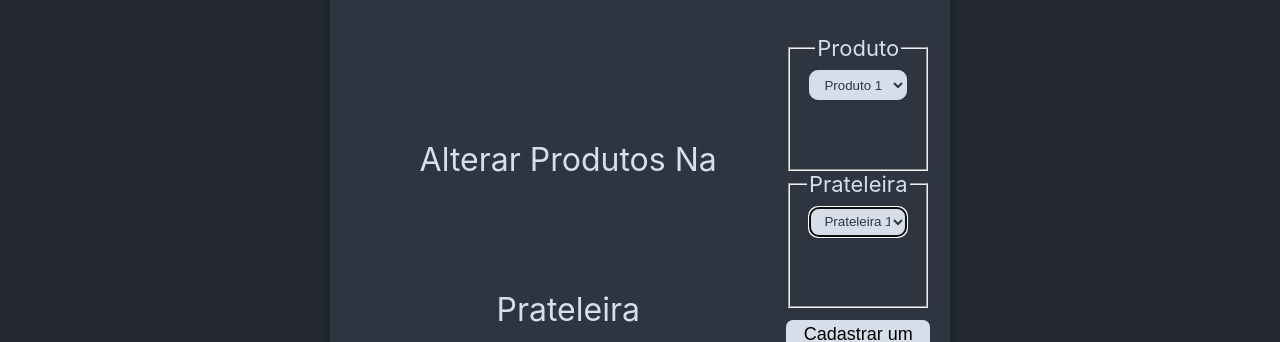
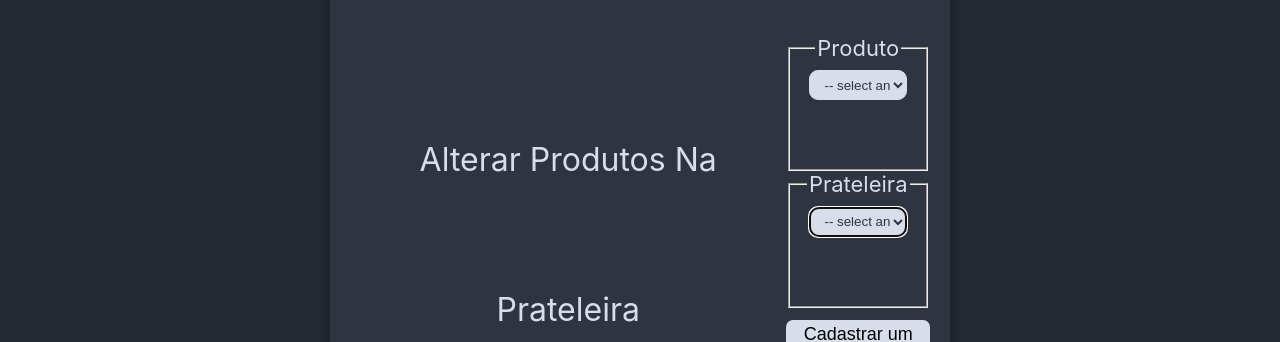
Before and after one commit to Ndrake337/EstoqueInteligenteSite, a React (Create React App) app: page /ShelfHandler in a window 1280 px wide. Shown: the part 220-562 px from the top of the page. Built offline with nearby package versions, Linux system fonts and the light colour scheme.

Commit message:
Rota de alteeração do produto na prateleira Adcionada

```diff
--- a/src/backendData.js
+++ b/src/backendData.js
@@ -21,10 +21,7 @@ export const Data = [
         {shelfId:5,shelfName:'Prateleira 5'},
     ],
     [
-        {productId: 1,productName:'Produto 1'},
-        {productId: 2,productName:'Produto 2'},
-        {productId: 3,productName:'Produto 3'},
-        {productId: 4,productName:'Produto 4'},
-        {productId: 5,productName:'Produto 5'},
+        {productId: 1,productName:'Anti-pulgas'},
+        {productId: 2,productName:'Leite Condensado Moça'},
     ]
 ];
--- a/src/pages/ChangeProductOnShelf/ChangeProductOnShelf.jsx
+++ b/src/pages/ChangeProductOnShelf/ChangeProductOnShelf.jsx
@@ -12,12 +12,13 @@ export default function AddNewProducts({ dataShelfs, dataProducts }) {
   let handleSubmit = async (e) => {
     e.preventDefault();
     try {
-      let res = await fetch("http://127.0.0.1:5000/atualizaProdutoPrateleira", {
+      let res = await fetch("https://apiestoqueinteligente.herokuapp.com/atualizaProdutoPrateleira", {
         method: "POST",
-        headers: {
+        headers: { 'Content-Type': 'application/json' },
+        body: JSON.stringify({
           nome_produto: productName,
-          nome_prateleira: productName,
-        },
+          nome_prateleira: Number(shelfName.replace('Prateleira ','')),
+        }),
       });
       console.log(res)
       let resJson = await res.json();
@@ -36,7 +37,6 @@ export default function AddNewProducts({ dataShelfs, dataProducts }) {
 
 
   const AvailableShelfs = dataShelfs.map((dataShelfs) =>
-
     <option key={dataShelfs} id={dataShelfs.shelfId} >{dataShelfs.shelfName}</option>
   );
 
@@ -62,8 +62,9 @@ export default function AddNewProducts({ dataShelfs, dataProducts }) {
                 autoFocus
                 placeholder='Selecione o Produto'
                 list='AvailableProducts'
+
                 required>
-
+                <option selected value={''} > -- select an option -- </option>
                 {AvailableProducts}
 
               </select>
@@ -80,6 +81,7 @@ export default function AddNewProducts({ dataShelfs, dataProducts }) {
                 placeholder='Selecione a Prateleira'
                 list='AvailableShelfs'
                 required>
+                <option selected value={''} > -- select an option -- </option>
                 {AvailableShelfs}
               </select>
             </fieldset>
```
Also changed, not shown: src/pages/ChangeProductOnShelf/process_form.json (deleted).
